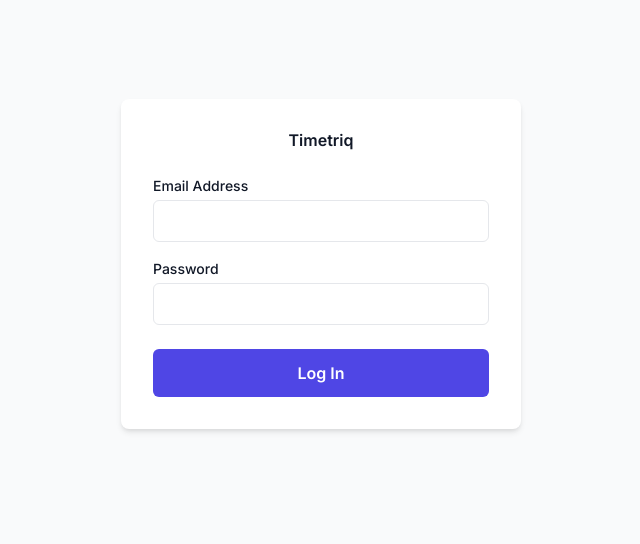
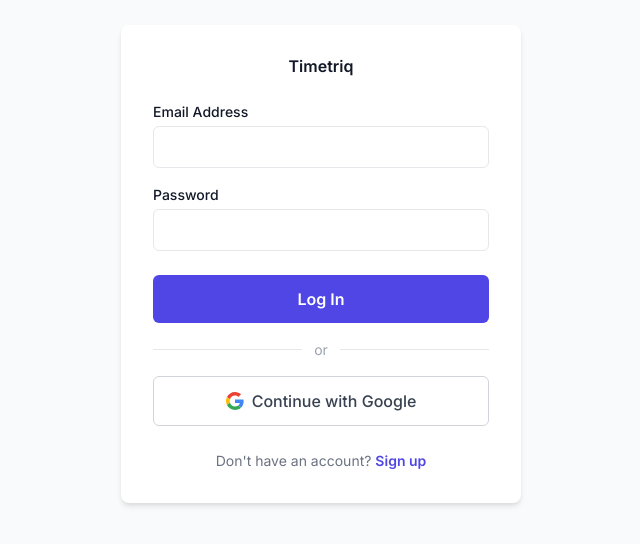
Before and after one commit to kandiharish/timetriq, a React (Vite) app in the folder frontend/: page /login in a window 1280 px wide. Shown: the part 136-680 px from the top of the page, without its empty margins (319-959 px from the left). Built offline with nearby package versions, Linux system fonts and the light colour scheme; no server answers.

Commit message:
feat: add registration and google login

```diff
--- a/frontend/src/pages/Login.tsx
+++ b/frontend/src/pages/Login.tsx
@@ -1,8 +1,10 @@
 import React, { useState } from 'react';
-import { signInWithEmailAndPassword } from 'firebase/auth';
+import { signInWithEmailAndPassword, createUserWithEmailAndPassword, signInWithPopup, GoogleAuthProvider } from 'firebase/auth';
 import { auth } from '../core/firebase';
 
 export const Login: React.FC = () => {
+  const [isRegistering, setIsRegistering] = useState(false);
+
   const [email, setEmail] = useState('');
   const [password, setPassword] = useState('');
   const [error, setError] = useState<string | null>(null);
@@ -13,10 +15,35 @@ export const Login: React.FC = () => {
     try {
       setError(null);
       setLoading(true);
-      await signInWithEmailAndPassword(auth, email, password);
+      if (isRegistering) {
+        await createUserWithEmailAndPassword(auth, email, password);
+      } else {
+        await signInWithEmailAndPassword(auth, email, password);
+      }
       // Navigation will be handled by the route guard in App.tsx
     } catch (err: any) {
-      setError('Failed to log in. Please check your credentials.');
+      if (err.code === 'auth/email-already-in-use') {
+        setError('An account with this email already exists.');
+      } else if (err.code === 'auth/invalid-credential' || err.code === 'auth/wrong-password') {
+        setError('Invalid email or password.');
+      } else if (err.code === 'auth/weak-password') {
+        setError('Password should be at least 6 characters.');
+      } else {
+        setError(isRegistering ? 'Failed to create an account.' : 'Failed to log in.');
+      }
+    } finally {
+      setLoading(false);
+    }
+  };
+
+  const handleGoogleLogin = async () => {
+    try {
+      setError(null);
+      setLoading(true);
+      const provider = new GoogleAuthProvider();
+      await signInWithPopup(auth, provider);
+    } catch (err: any) {
+      setError('Failed to log in with Google.');
     } finally {
       setLoading(false);
     }
@@ -47,6 +74,7 @@ export const Login: React.FC = () => {
               value={password}
               onChange={(e) => setPassword(e.target.value)}
               required
+              minLength={6}
               style={{ width: '100%', padding: 'var(--spacing-2)', border: '1px solid var(--color-border)', borderRadius: 'var(--radius-md)' }}
             />
           </div>
@@ -61,12 +89,57 @@ export const Login: React.FC = () => {
               border: 'none',
               borderRadius: 'var(--radius-md)',
               fontWeight: 600,
+              cursor: loading ? 'not-allowed' : 'pointer',
               opacity: loading ? 0.7 : 1
             }}
           >
-            {loading ? 'Logging in...' : 'Log In'}
+            {loading ? 'Processing...' : (isRegistering ? 'Sign Up' : 'Log In')}
           </button>
         </form>
+
+        <div style={{ margin: 'var(--spacing-4) 0', display: 'flex', alignItems: 'center', textAlign: 'center', color: '#9CA3AF' }}>
+          <div style={{ flex: 1, borderTop: '1px solid #E5E7EB' }}></div>
+          <span style={{ margin: '0 var(--spacing-3)', fontSize: '0.875rem' }}>or</span>
+          <div style={{ flex: 1, borderTop: '1px solid #E5E7EB' }}></div>
+        </div>
+
+        <button
+          onClick={handleGoogleLogin}
+          disabled={loading}
+          style={{
+            width: '100%',
+            padding: 'var(--spacing-3)',
+            backgroundColor: 'white',
+            color: '#374151',
+            border: '1px solid #D1D5DB',
+            borderRadius: 'var(--radius-md)',
+            fontWeight: 500,
+            display: 'flex',
+            alignItems: 'center',
+            justifyContent: 'center',
+            gap: '8px',
+            cursor: loading ? 'not-allowed' : 'pointer',
+            opacity: loading ? 0.7 : 1
+          }}
+        >
+          <svg width="18" height="18" xmlns="http://www.w3.org/2000/svg" viewBox="0 0 48 48">
+            <path fill="#EA4335" d="M24 9.5c3.54 0 6.71 1.22 9.21 3.6l6.85-6.85C35.9 2.38 30.47 0 24 0 14.62 0 6.51 5.38 2.56 13.22l7.98 6.19C12.43 13.72 17.74 9.5 24 9.5z"/>
+            <path fill="#4285F4" d="M46.98 24.55c0-1.57-.15-3.09-.38-4.55H24v9.02h12.94c-.58 2.96-2.26 5.48-4.78 7.18l7.73 6c4.51-4.18 7.09-10.36 7.09-17.65z"/>
+            <path fill="#FBBC05" d="M10.53 28.59c-.48-1.45-.76-2.99-.76-4.59s.27-3.14.76-4.59l-7.98-6.19C.92 16.46 0 20.12 0 24c0 3.88.92 7.54 2.56 10.78l7.97-6.19z"/>
+            <path fill="#34A853" d="M24 48c6.48 0 11.93-2.13 15.89-5.81l-7.73-6c-2.15 1.45-4.92 2.3-8.16 2.3-6.26 0-11.57-4.22-13.47-9.91l-7.98 6.19C6.51 42.62 14.62 48 24 48z"/>
+          </svg>
+          Continue with Google
+        </button>
+
+        <div style={{ marginTop: 'var(--spacing-6)', textAlign: 'center', fontSize: '0.875rem', color: '#6B7280' }}>
+          {isRegistering ? "Already have an account? " : "Don't have an account? "}
+          <button
+            onClick={() => setIsRegistering(!isRegistering)}
+            style={{ background: 'none', border: 'none', color: 'var(--color-primary)', fontWeight: 600, cursor: 'pointer', padding: 0 }}
+          >
+            {isRegistering ? 'Log in' : 'Sign up'}
+          </button>
+        </div>
       </div>
     </div>
   );
```
